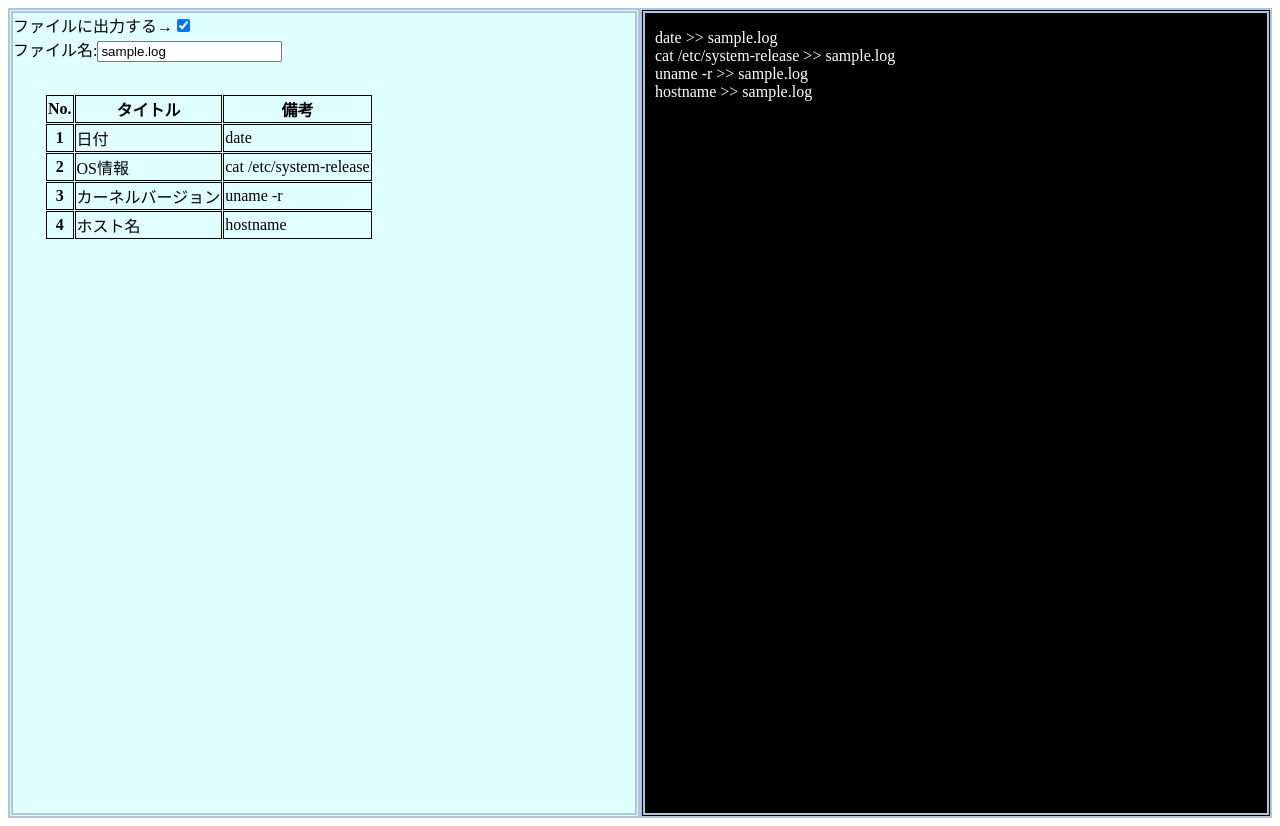
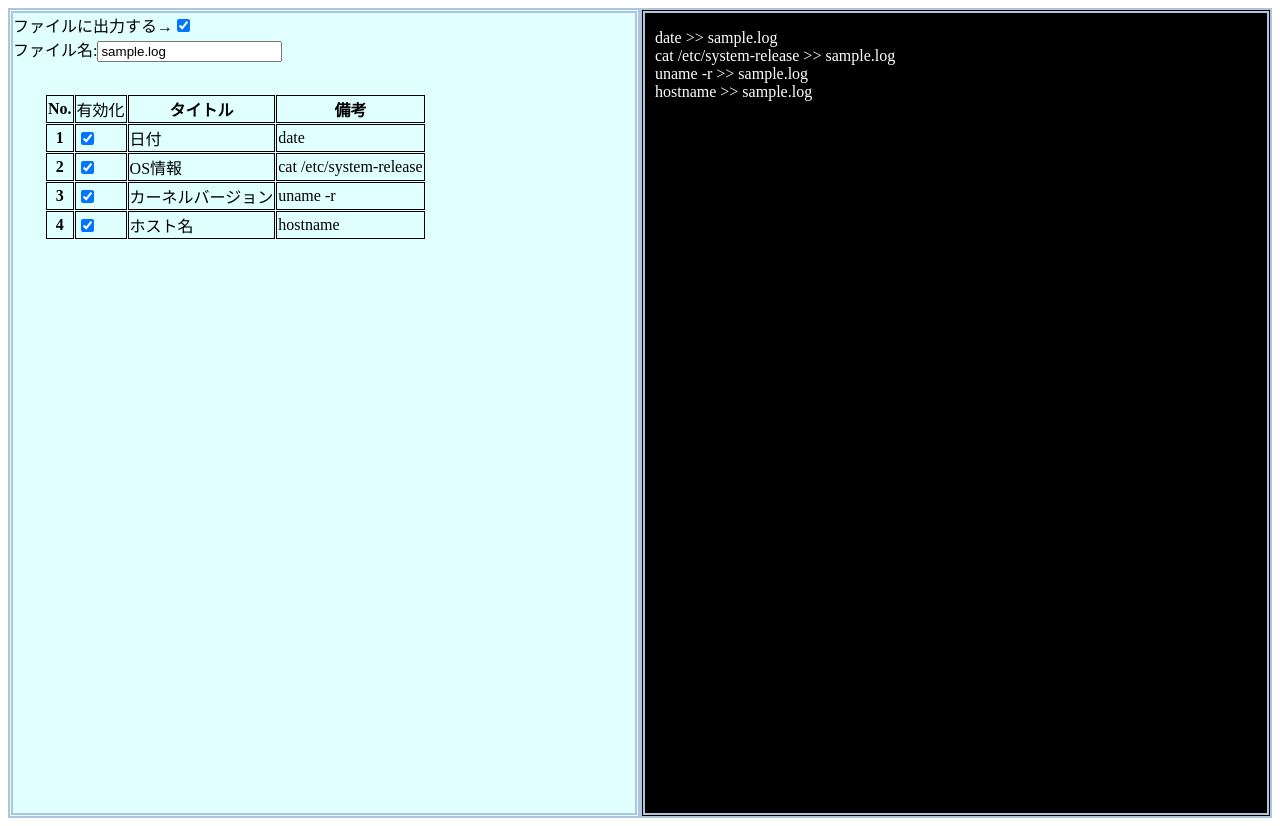
Before and after one commit to nkymriy/script_editor, a plain HTML site: page main.html in a window 1280 px wide. Drawn offline with Linux system fonts and the light colour scheme.

Commit message:
Update 有効化列を追加

```diff
--- a/data.json
+++ b/data.json
@@ -5,21 +5,25 @@
 			"commands": [
 				{
 					"id": 1,
+					"enabled":true,
 					"title": "日付",
 					"command": "date"
 				},
 				{
 					"id": 2,
+					"enabled":true,
 					"title": "OS情報",
 					"command": "cat /etc/system-release"
 				},
 				{
 					"id": 3,
+					"enabled":true,
 					"title": "カーネルバージョン",
 					"command": "uname -r"
 				},
 				{
 					"id": 4,
+					"enabled":true,
 					"title": "ホスト名",
 					"command": "hostname"
 				}
--- a/js/script.js
+++ b/js/script.js
@@ -3,10 +3,16 @@ $(window).on("load", function () {
 	$(".sortable-list").sortable({
 		axis: "y",
 		containment: $("#table-wrapper"),
-		create: function (event, ui) { update_console(this); },
-		deactivate: function (event, ui) { update_console(this); }
+		create: function (event, ui) { update_console(); },
+		deactivate: function (event, ui) { update_console(); }
+	});
 });
 
+function initialize() {
+	$("input").off("click");
+	$("input").on("click", function () { update_console(); });
+
+	$("#test-button").off("click");
 	$("#test-button").on("click", function () {
 		console.log("");
 		$(".sortable-list").find("[data-type='title']").each(function (i) {
@@ -14,13 +20,20 @@ $(window).on("load", function () {
 		});
 	});
 
-	$("#is-output-file").on("click", function () { update_console($(".sortable-list")) });
-});
+	$("#output-file-name").off("keypress");
+	$("#output-file-name").on("keypress", function (e) {
+		if (e.keyCode == 13) update_console();
+	})
+}
 
-function update_console($object) {
+function update_console() {
 	$console = $(".console-space");
 	$console.text("");
-	$($object).children().each(function () {
+	$(".sortable-list").children().each(function () {
+		// each内でreturn trueをするとContinue
+		if (!$(this).find("[data-type='enabled']").is(":checked")) {
+			return true;
+		}
 		command = $(this).find("[data-type='command']").text();
 		if ($("#is-output-file").is(":checked")) {
 			command += " >> " + $("#output-file-name").val();
@@ -30,22 +43,22 @@ function update_console($object) {
 	})
 }
 
-function read_json(){
+function read_json() {
 	let jsonData
 	fetch('./data.json')
 		.then(response => {
 			return response.json();
 		})
-	.then(function(json){
-		console.log(json);
-		for (const data of json.data){
-			if(data.os == "RHEL8.6"){
+		.then(function (json) {
+			for (const data of json.data) {
+				if (data.os == "RHEL8.6") {
 					var index = 1;
-				for (const command of data.commands){
-					console.log(command.id)
+					for (const command of data.commands) {
+						var checked = command.enabled ? "checked" : "";
 						var tr =
 							`<tr data-no="${index}">
 						<th data-type="id">${command.id}</th>
+						<td><input type="checkbox" data-type="enabled" ${checked}></td>
 						<td data-type="title">${command.title}</td>
 						<td data-type="command">${command.command}</td>
 					`
@@ -56,6 +69,7 @@ function read_json(){
 			}
 			// 初回アップデート用
 			update_console($(".sortable-list"));
+			initialize();
 		});
 	return jsonData;
 }
--- a/main.html
+++ b/main.html
@@ -18,6 +18,7 @@
 					<thead>
 						<tr>
 							<th>No.</th>
+							<td>有効化</td>
 							<th>タイトル</th>
 							<th>備考</th>
 						</tr>
```
Lines whose indentation alone changed are shown as unchanged.
